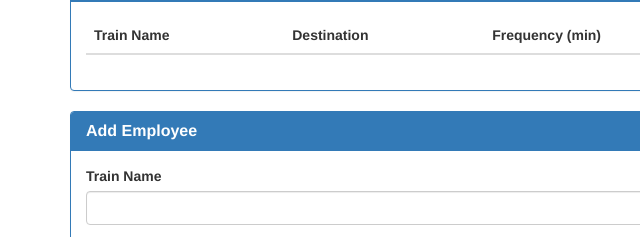
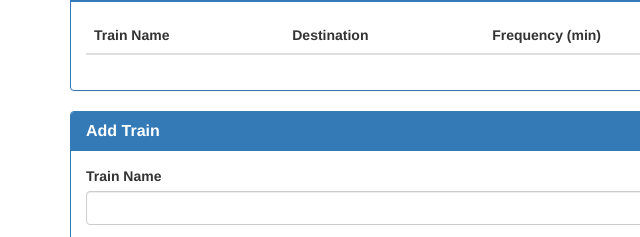
Before and after one commit to rabunc/Train-Scheduler, a plain HTML site: page index.html in a window 1280 px wide. Shown: the part 309-546 px from the top of the page, 0-640 px from the left. Drawn offline with nearby package versions, Linux system fonts and the light colour scheme; no server answers.

Commit message:
updated text

```diff
--- a/index.html
+++ b/index.html
@@ -52,7 +52,7 @@
           <!-- Add Train  -->
           <div class="panel panel-primary">
             <div class="panel-heading">
-              <h3 class="panel-title"><strong>Add Employee</strong></h3>
+              <h3 class="panel-title"><strong>Add Train</strong></h3>
             </div>
             <div class="panel-body">
 
```
